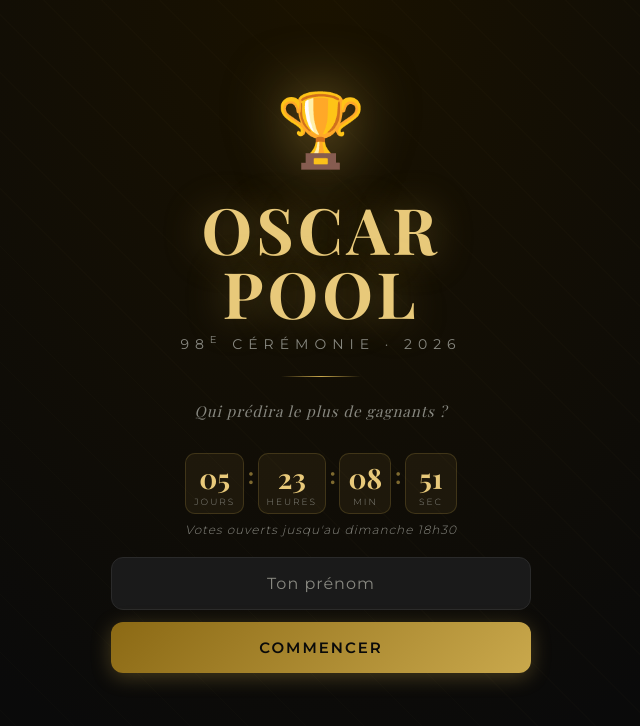
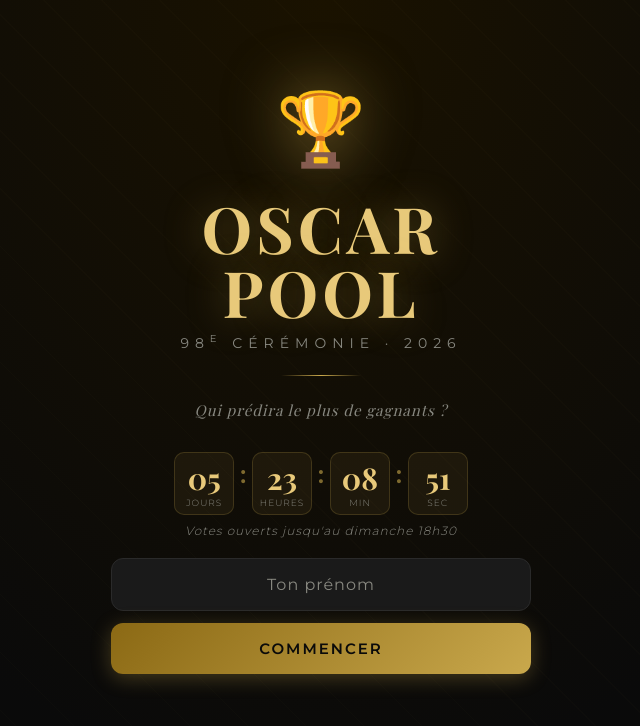
Before and after one commit to johenders/oscar-pool-2026, a website with bundled scripts: page index.html in a window 1280 px wide. Shown: the whole page, without its empty margins (319-959 px from the left). Built offline with nearby package versions, Linux system fonts and the light colour scheme; a web font is replaced by a local one.

Commit message:
Fix countdown: appel direct + CSS flex robuste

```diff
--- a/app.js
+++ b/app.js
@@ -104,15 +104,13 @@ window.switchUser = function () {
   location.reload();
 };
 
-// Auto-fill name on return visit + démarrer le countdown
-window.addEventListener('DOMContentLoaded', () => {
+// Les modules ES s'exécutent après le DOM — appel direct
 startCountdown();
 const saved = localStorage.getItem('oscarpool_name');
 if (saved) {
   document.getElementById('playerName').value = saved;
   document.getElementById('splashNote').textContent = `Bon retour, ${saved} !`;
 }
-});
 
 document.getElementById('playerName')
   .addEventListener('keydown', e => { if (e.key === 'Enter') window.startApp(); });
--- a/style.css
+++ b/style.css
@@ -168,46 +168,68 @@ body {
 
 /* ===================== COUNTDOWN ===================== */
 .countdown {
+  display: -webkit-box;
+  display: -ms-flexbox;
   display: flex;
+  -webkit-box-orient: horizontal;
+  -webkit-box-direction: normal;
+  -ms-flex-direction: row;
+  flex-direction: row;
+  -webkit-box-align: center;
+  -ms-flex-align: center;
   align-items: center;
+  -webkit-box-pack: center;
+  -ms-flex-pack: center;
   justify-content: center;
-  gap: 4px;
+  gap: 6px;
   margin: 20px 0 8px;
+  width: 100%;
 }
 
 .countdown-item {
+  display: -webkit-box;
+  display: -ms-flexbox;
   display: flex;
+  -webkit-box-orient: vertical;
+  -webkit-box-direction: normal;
+  -ms-flex-direction: column;
   flex-direction: column;
+  -webkit-box-align: center;
+  -ms-flex-align: center;
   align-items: center;
-  min-width: 52px;
+  width: 60px;
   background: rgba(201,168,76,0.08);
   border: 1px solid rgba(201,168,76,0.2);
   border-radius: 10px;
-  padding: 10px 8px 6px;
+  padding: 10px 4px 6px;
 }
 
 .countdown-num {
   font-family: 'Playfair Display', serif;
-  font-size: 28px;
+  font-size: 30px;
   font-weight: 700;
   color: var(--gold-light);
   line-height: 1;
+  display: block;
 }
 
 .countdown-sep {
-  font-size: 22px;
+  font-size: 24px;
   color: var(--gold);
   font-weight: 700;
-  margin-bottom: 14px;
+  margin-bottom: 18px;
   opacity: 0.6;
+  -ms-flex-item-align: center;
+  align-self: center;
 }
 
 .countdown-item .countdown-label {
   font-size: 9px;
-  letter-spacing: 2px;
+  letter-spacing: 1px;
   color: var(--text-muted);
   text-transform: uppercase;
   margin-top: 4px;
+  display: block;
 }
 
 .countdown-label-main {
```
Lines whose indentation alone changed are shown as unchanged.
